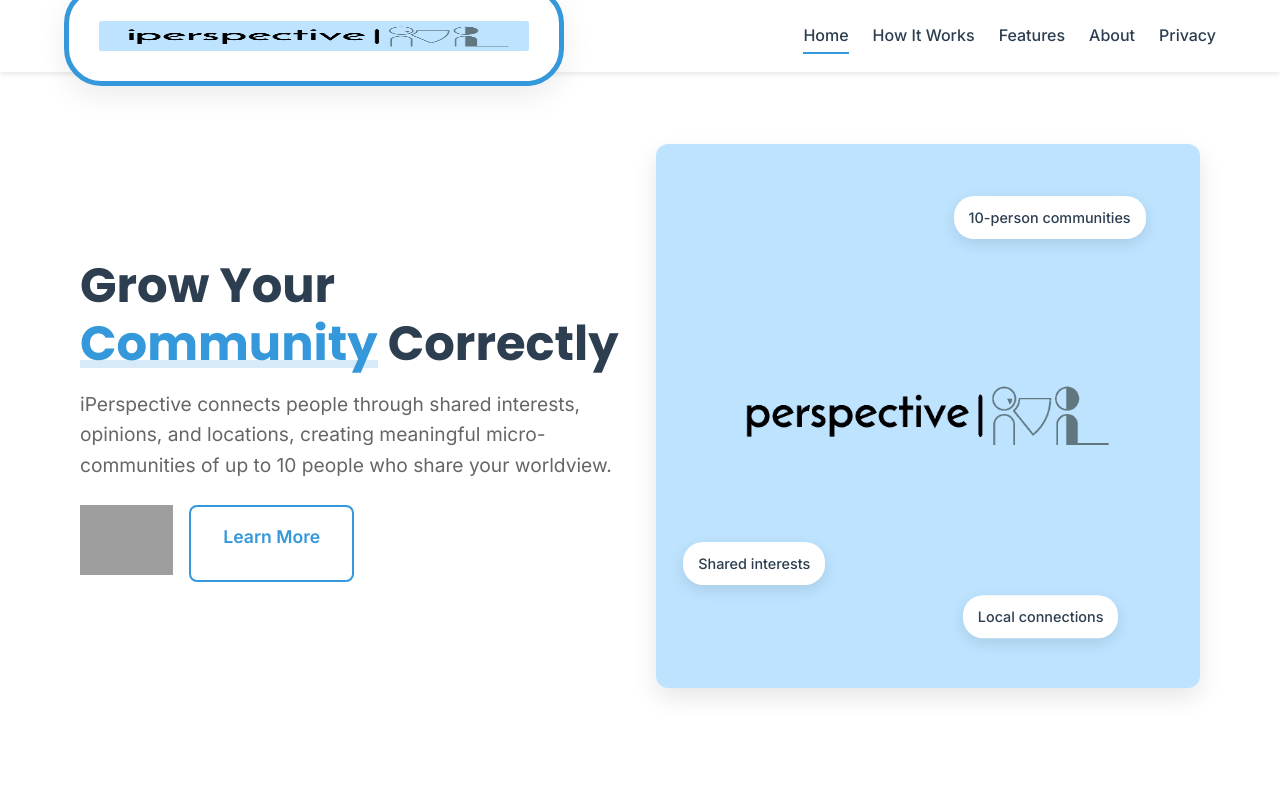
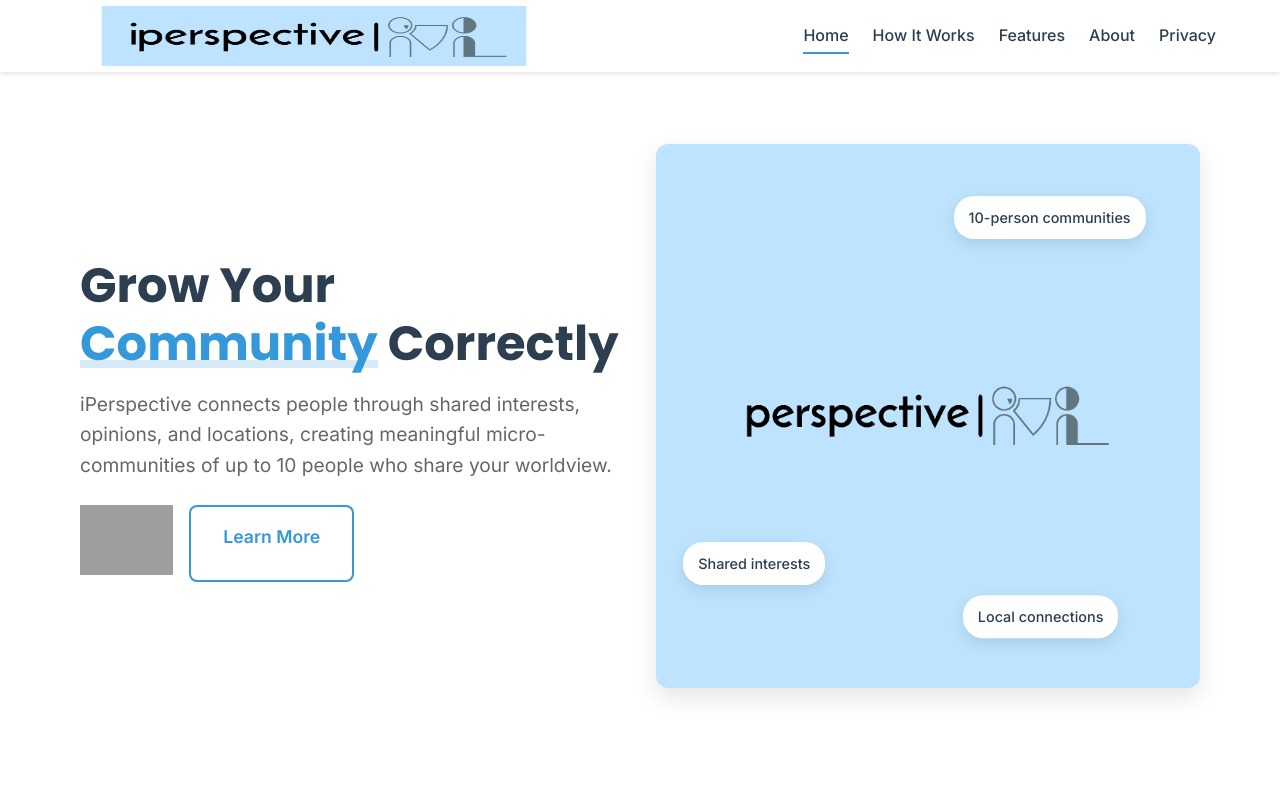
Before and after one commit to Wynne97/perspectiveWebsite, a plain HTML site: page index.html in a window 1280 px wide. Shown: the top 800 px of the page. Drawn offline with Linux system fonts and the light colour scheme; grey boxes are pictures that could not be loaded.

Commit message:
Update styles.css

```diff
--- a/css/styles.css
+++ b/css/styles.css
@@ -234,11 +234,15 @@
   transform: scale(2.5);
   transform-origin: left center;
   margin-right: 40px;
-  padding: 12px; /* Padding inside the border */
-  border: 2px solid var(--primary-color); /* Border using your primary color */
-  border-radius: 15px; /* Rounded corners */
-  background-color: white; /* White background */
-  box-shadow: 0 4px 12px rgba(0, 0, 0, 0.08); /* Soft shadow */
+  padding: 8px 15px; /* Different horizontal and vertical padding */
+  border-radius: 10px; /* Softer rounded corners */
+  transition: all 0.3s ease; /* Smooth transition for hover effects */
+}
+
+/* Optional hover effect */
+.logo img:hover {
+  background-color: rgba(52, 152, 219, 0.1); /* Light blue tint on hover */
+  box-shadow: 0 4px 15px rgba(52, 152, 219, 0.2);
 }
 
 .main-nav {
```
